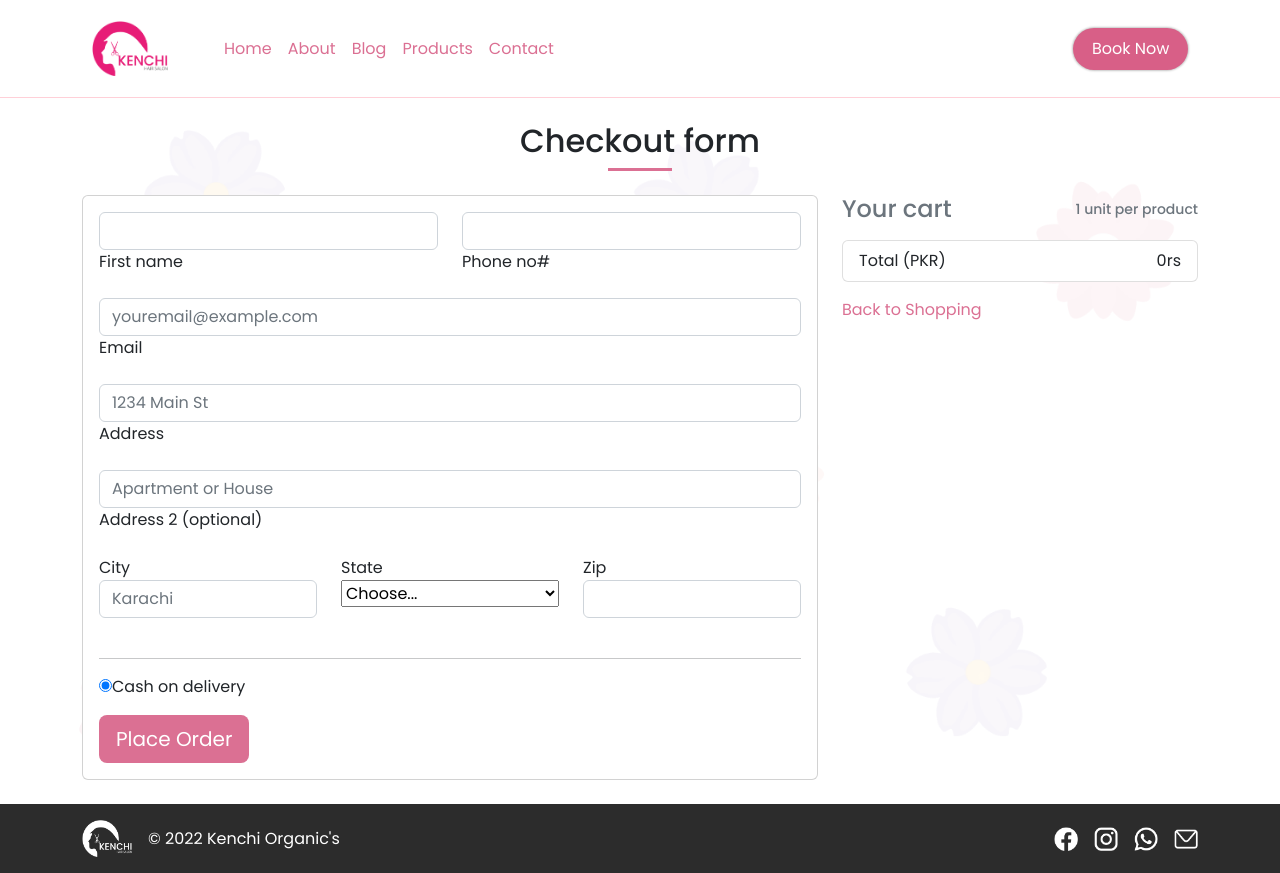
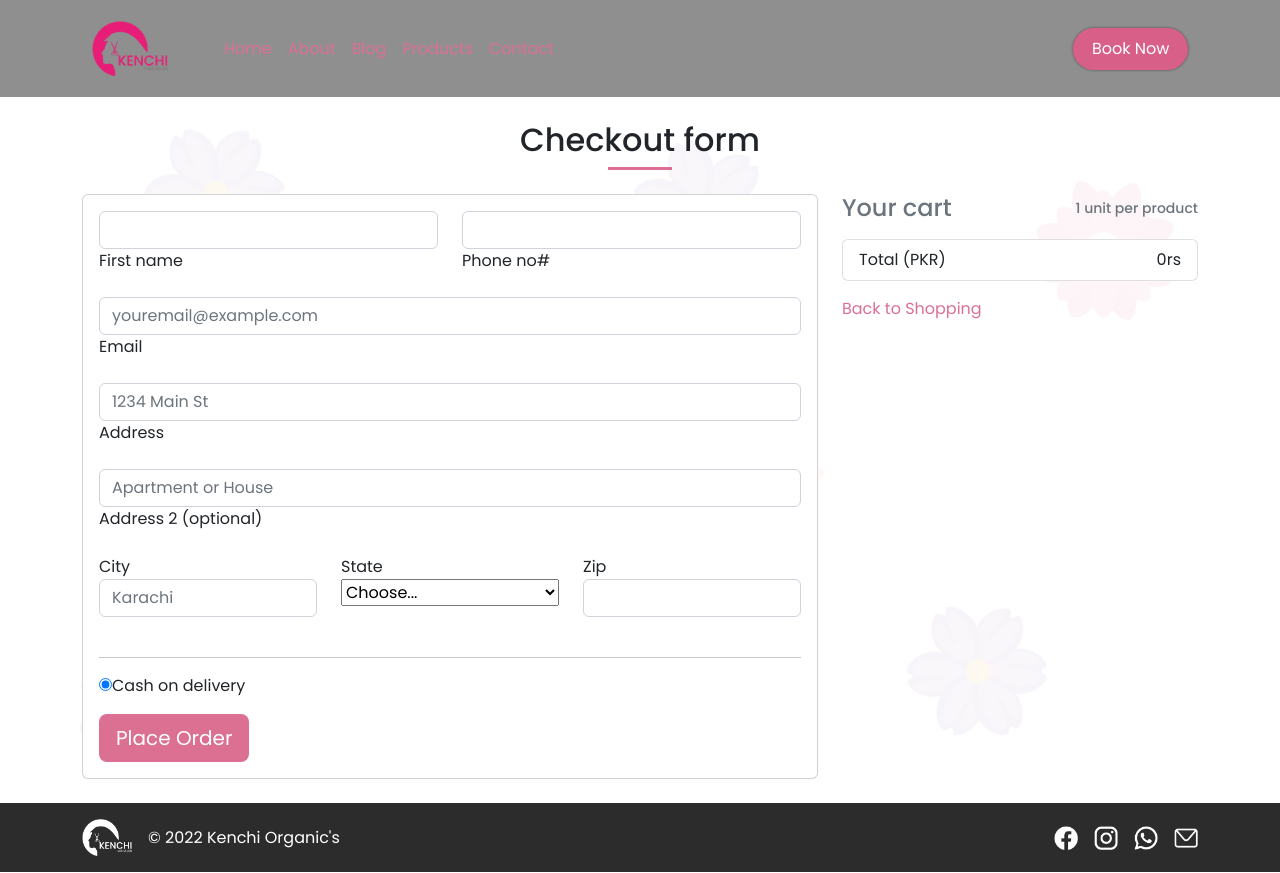
Before and after one commit to EbadHafeez/Kenchi-Organic-HairSalon, a Next.js app: page /checkout in a window 1280 px wide. Built offline with nearby package versions, Linux system fonts and the light colour scheme.

Commit message:
Update globals.css

```diff
--- a/styles/globals.css
+++ b/styles/globals.css
@@ -54,7 +54,7 @@ a {
   height: 4px;
 }
 
-.navbar {
+nav.navbar {
   background-color: rgba(0, 0, 0, 0.438) !important;
   padding: 1em 5em !important;
   border: none !important;
```
